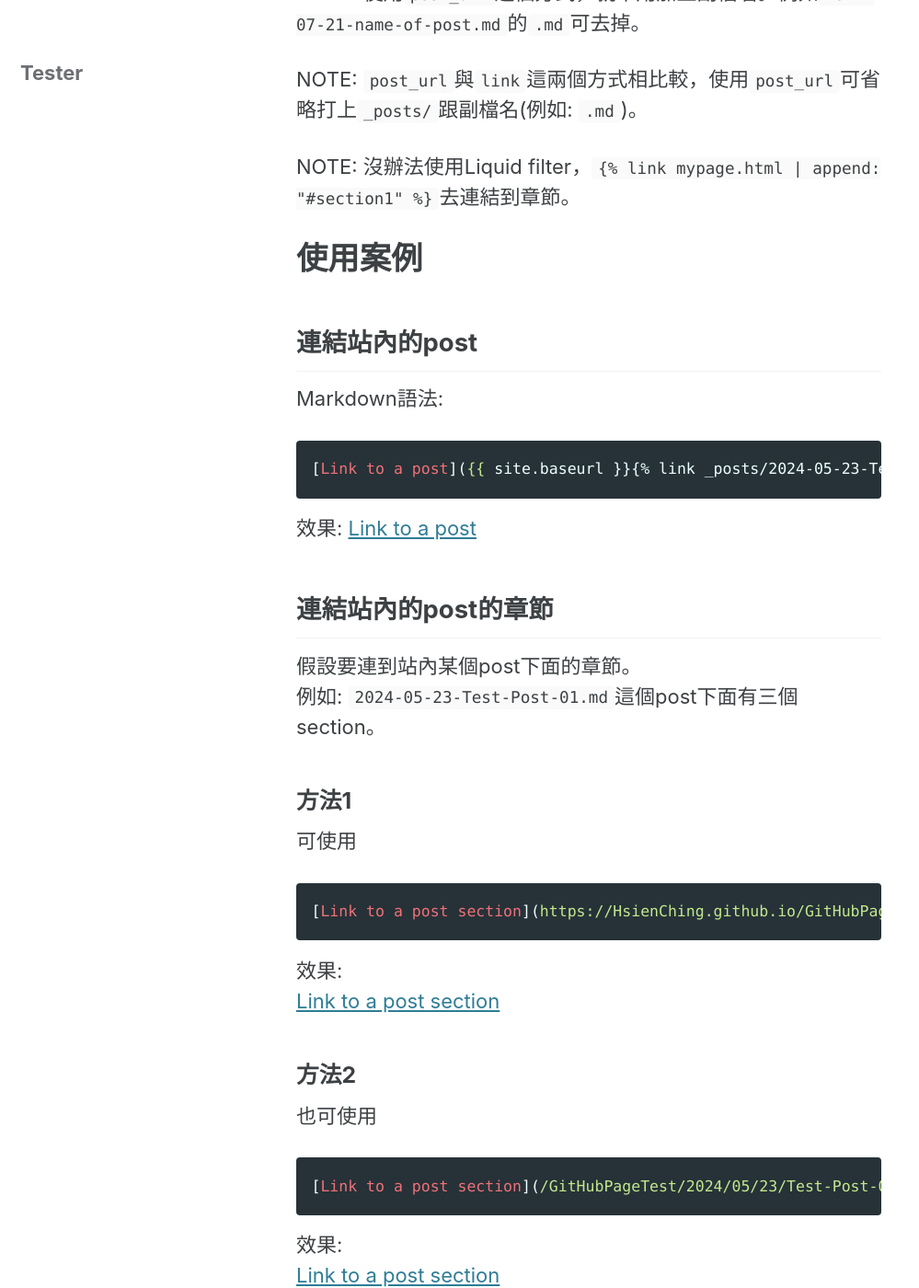
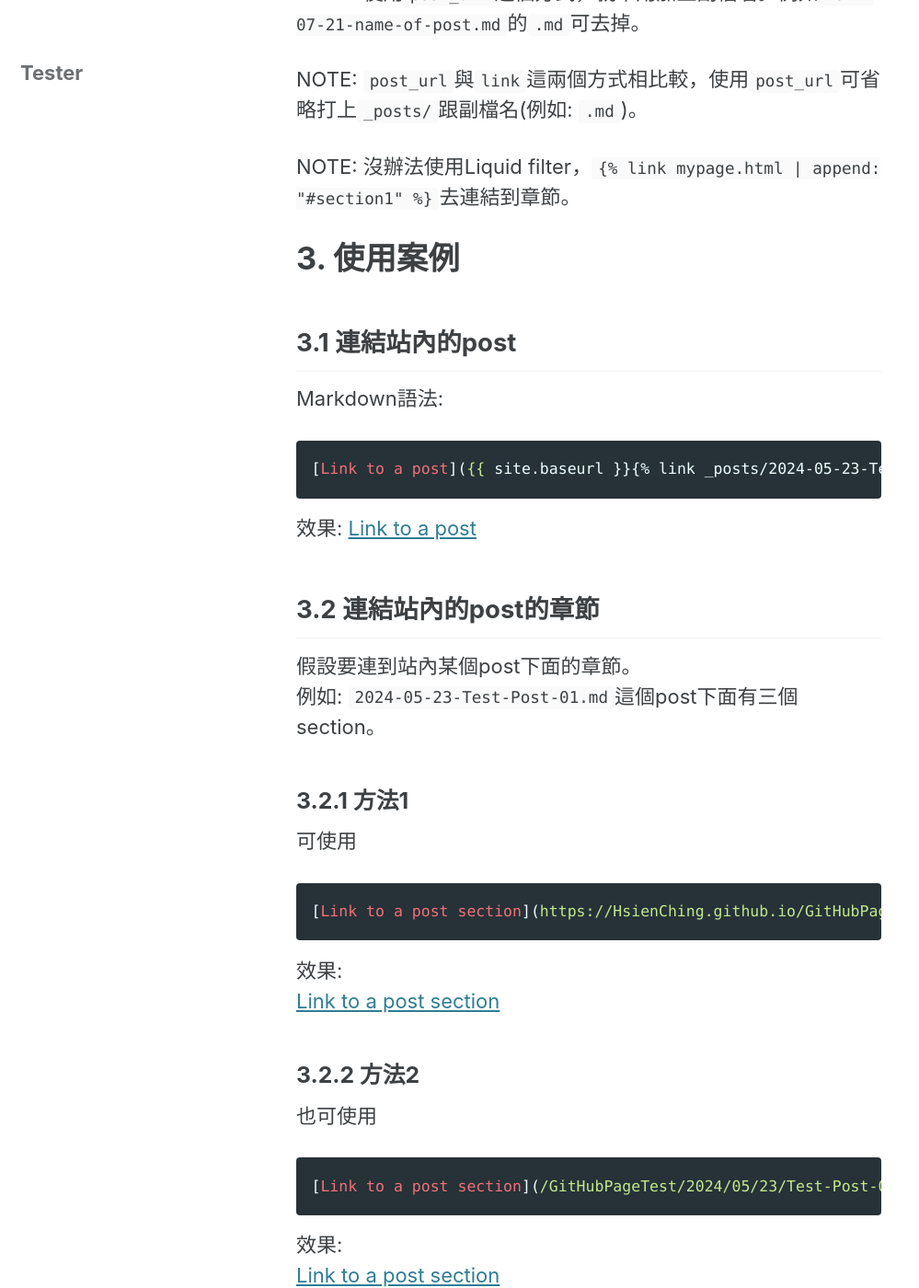
Before and after one commit to HsienChing/GitHubPageTest, a Jekyll site: the page built from _posts/2024-05-23-How-to-Link-Posts-pages-files-in-Jekyll-Generated-Website.md, in a window 1280 px wide and 1400 px high, scrolled down 2641 px. Shown: the whole window at 92% size, without its empty margins (0-999 px from the left). Built offline with Jekyll 4.4.1, drawn with Linux system fonts in a browser that asks for light colours; cached includes are drawn as plain includes; some of the changed text lies outside the part shown.

Commit message:
Update post

````diff
--- a/_posts/2024-05-23-How-to-Link-Posts-pages-files-in-Jekyll-Generated-Website.md
+++ b/_posts/2024-05-23-How-to-Link-Posts-pages-files-in-Jekyll-Generated-Website.md
@@ -12,7 +12,7 @@ tags:
 
 在使用Jekyll建置的網頁中，該如何在Markdown檔案中，連結站內資源。例如: post, page, collection item, file等。
 
-# 結論
+# 1. 結論
 
 在Markdown檔案中使用Liquid語法
 
@@ -26,14 +26,14 @@ tags:
 
 NOTE: 如果不要連結到章節，請刪除`#section-2`。
 
-# 尋找解決方案
+# 2. 尋找解決方案
 
 Jekyll官方文件有說明。
 
 REF:
 Jekyll: [Tags Filters/#links](https://jekyllrb.com/docs/liquid/tags/#links)
 
-## Linking to pages
+## 2.1 Linking to pages
 
 可使用`link` tag來產生permalink URL。這樣有一個好處，如果permalink style改變了，那這個`link` tag仍然有效，讓網頁仍然可以連到。
 
@@ -70,7 +70,7 @@ Make sure the document exists and the path is correct.
 in D:/Jekyll/[name-of-site]/_posts/[name-of-post].md
 ```
 
-## Linking to posts
+## 2.2 Linking to posts
 
 使用`post_url` tag可以產生post的permalink URL。
 
@@ -102,9 +102,9 @@ NOTE: `post_url`與`link`這兩個方式相比較，使用`post_url`可省略打
 
 NOTE: 沒辦法使用Liquid filter，{% raw %}`{% link mypage.html | append: "#section1" %}`{% endraw %}去連結到章節。
 
-# 使用案例
+# 3. 使用案例
 
-## 連結站內的post
+## 3.1 連結站內的post
 
 Markdown語法:
 {% raw %}
@@ -116,12 +116,12 @@ Markdown語法:
 效果:
 [Link to a post]({{ site.baseurl }}{% link _posts/2024-05-23-Test-Post-01.md %})
 
-## 連結站內的post的章節
+## 3.2 連結站內的post的章節
 
 假設要連到站內某個post下面的章節。
 例如: `2024-05-23-Test-Post-01.md`這個post下面有三個section。
 
-### 方法1
+### 3.2.1 方法1
 
 可使用
 ```markdown
@@ -131,7 +131,7 @@ Markdown語法:
 效果:
 [Link to a post section]({{ site.url }}{{ site.baseurl }}/2024/05/23/Test-Post-01/#section-1)
 
-### 方法2
+### 3.2.2 方法2
 
 也可使用
 ```markdown
@@ -141,7 +141,7 @@ Markdown語法:
 效果:
 [Link to a post section]({{ site.baseurl }}{% link _posts/2024-05-23-Test-Post-01.md %}#section-1)
 
-### 不行的方法
+### 3.2.3 不行的方法
 
 沒辦法使用Liquid filter去連結到章節。
 {% raw %}
@@ -160,7 +160,7 @@ NOTE:
 ```
 {% endraw %}
 
-## 連結站內的檔案
+## 3.3 連結站內的檔案
 
 Markdown語法:
 {% raw %}
@@ -171,9 +171,9 @@ Markdown語法:
 
 [Link to a figure file]({{ site.baseurl }}{% link /assets/images/2024/This-is-a-Figure-1920px-1080px.jpg %})
 
-# 延伸使用
+# 4. 延伸使用
 
-## 顯示站內圖檔
+## 4.1 顯示站內圖檔
 
 Markdown語法:
 {% raw %}
````
Also changed, not shown: other parts of _posts/2024-05-23-How-to-Link-Posts-pages-files-in-Jekyll-Generated-Website.md (+3 -3 lines), _posts/2024-05-23-Test-Post-01.md (line endings or trailing spaces).
